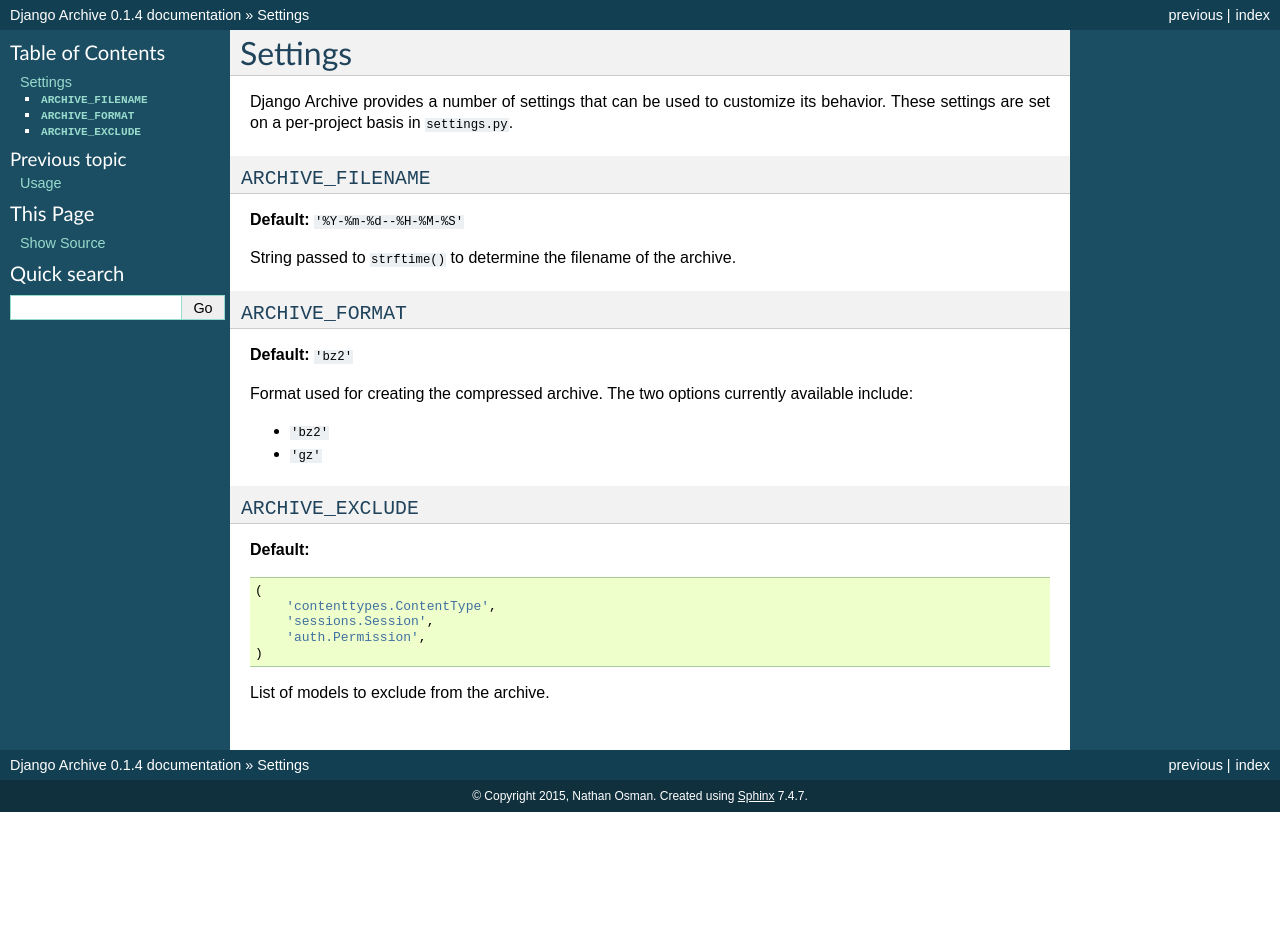
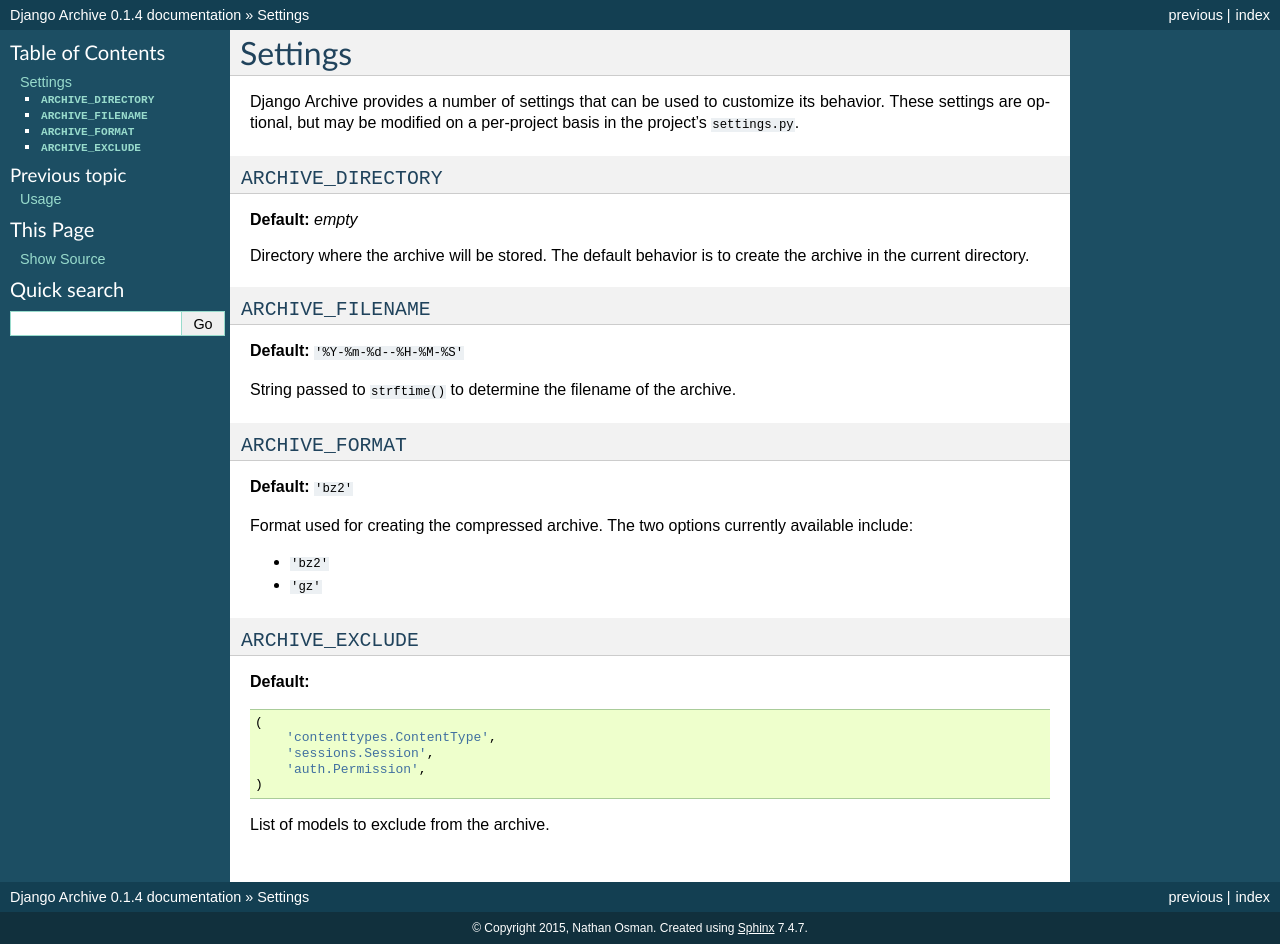
Before and after one commit to nathan-osman/django-archive, a Sphinx documentation site: the page built from docs/settings.rst, in a window 1280 px wide. Built offline with Sphinx 7.4.7, drawn with Linux system fonts in a browser that asks for light colours; before the commit the page ends 900 px from its top, so only the background shows below that.

Commit message:
Added setting for output directory.

```diff
--- a/docs/settings.rst
+++ b/docs/settings.rst
@@ -2,7 +2,16 @@
 ========
 
 Django Archive provides a number of settings that can be used to customize its
-behavior. These settings are set on a per-project basis in ``settings.py``.
+behavior. These settings are optional, but may be modified on a per-project
+basis in the project's ``settings.py``.
+
+``ARCHIVE_DIRECTORY``
+---------------------
+
+**Default:** *empty*
+
+Directory where the archive will be stored. The default behavior is to create the
+archive in the current directory.
 
 ``ARCHIVE_FILENAME``
 --------------------
```
Also changed, not shown: 1 other file.
